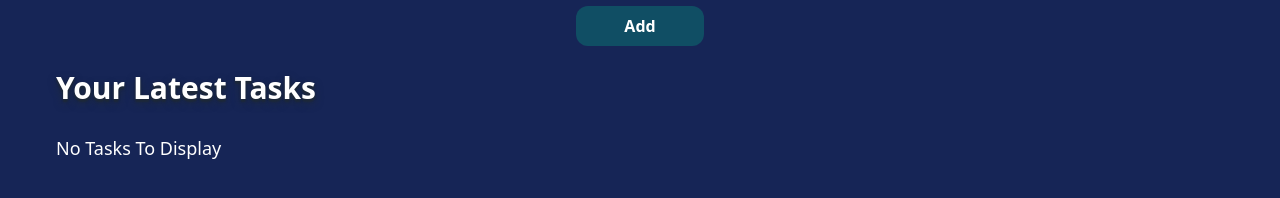
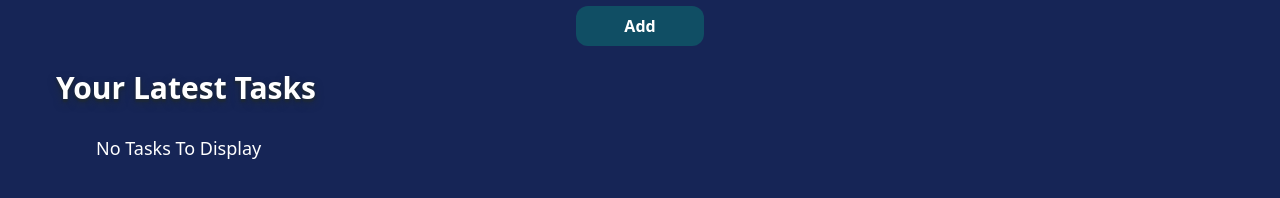
Before and after one commit to MuhammadAhmadCode/edu-zap, a React (Vite) app: page / in a window 1280 px wide. Shown: the part 424-622 px from the top of the page. Built offline with nearby package versions, Linux system fonts and the light colour scheme.

Commit message:
Implemented Task  Delete Functionality in Dashboard

```diff
--- /dev/null
+++ b/src/components/Dashboard/LatestTasks.jsx
@@ -0,0 +1,38 @@
+import { useContext } from "react"
+import { TaskContext } from "../../context/TaskContext"
+import { AiFillDelete } from 'react-icons/ai'
+
+
+const LatestTasks = () => {
+    const { tasks, setTasks } = useContext(TaskContext)
+
+    const TaskDelete = (id) => {
+        const c = confirm("Do you really want to delete the task?")
+        if (c) {
+            const newTasks = tasks.filter((task) => task.id !== id)
+            setTasks(newTasks)
+        }
+    }
+
+    return (
+        <div className='mt-6 ml-14 text-white'>
+
+            <h2 className='text-3xl font-semibold text-shadow-lg text-shadow-gray-800'>Your Latest Tasks</h2>
+
+            <div className='flex md:ml-10 flex-col gap-4 mt-7'>
+                {tasks.length == 0 && <div className='text-lg'>No Tasks To Display</div>}
+                {tasks.slice(0, 3).map((task) => {
+                    return (
+                        <div key={task.id} className='md:w-[60%] w-[90%] p-3 px-4 rounded-2xl bg-violet-900 flex justify-between'>
+                            <h2 className='text-xl'>{task.task}</h2>
+                            <button className='bg-blue-900 p-2 rounded-xl cursor-pointer' onClick={() => TaskDelete(task.id)}>{<AiFillDelete />}</button>
+                        </div>
+                    )
+                })}
+            </div>
+
+        </div>
+    )
+}
+
+export default LatestTasks
--- a/src/components/Tasks/TasksMapping.jsx
+++ b/src/components/Tasks/TasksMapping.jsx
@@ -4,20 +4,17 @@ import { AiFillDelete } from 'react-icons/ai';
 import { BiSave } from 'react-icons/bi';
 import { FaEdit } from 'react-icons/fa';
 import { GiCancel, GiThumbUp } from 'react-icons/gi';
-import TaskDelete from '../../Util/TaskDelete';
+
+
+
 
 
 const TasksMapping = () => {
+
   const [editingID, setEditingId] = useState(null)
   const [edit, setEdit] = useState("")
   const [showCompleted, setShowCompleted] = useState(true)
-
-
-
   const { tasks, setTasks } = useContext(TaskContext);
-
-
-
 
   const handleCheckBox = (e) => {
     let id = e.target.name
@@ -39,11 +36,20 @@ const TasksMapping = () => {
     setEditingId(id)
   }
 
+   const TaskDelete = (id) => {
+        const c = confirm("Do you really want to delete the task?")
+        if (c) {
+            const newTasks = tasks.filter((task) => task.id !== id)
+            setTasks(newTasks)
+        }
+    }
 
   const handleCancel = () => {
     setEdit("")
     setEditingId(null)
   }
+
+
 
   const handleSave = (id) => {
     setTasks(tasks.map((item) =>
@@ -59,7 +65,7 @@ const TasksMapping = () => {
     }
   }
 
-  const handleCompleteCheckbox = ()=>{
+  const handleCompleteCheckbox = () => {
     setShowCompleted(!showCompleted)
   }
 
@@ -67,14 +73,14 @@ const TasksMapping = () => {
     <div className='md:w-1/2 w-[90%] pb-8  flex gap-8 justify-self-center flex-col mt-9 '>
 
       <div className='ml-4 text-white flex gap-4'>
-        <input checked={showCompleted}  onChange={handleCompleteCheckbox} className='justify-self-start' type="checkbox" name="finished" id="" />
+        <input checked={showCompleted} onChange={handleCompleteCheckbox} className='justify-self-start' type="checkbox" name="finished" id="" />
         <label className='text-md font-semibold' htmlFor="fiished">Show Completed</label>
       </div>
 
       {tasks.length === 0 && <div className='text-center text-white text-xl'>No Tasks To show</div>}
 
       {tasks.map((task) => {
-        return (showCompleted || !task.completed) &&  (
+        return (showCompleted || !task.completed) && (
           <div key={task.id} className='bg-[#2c2c64] task flex items-center flex-wrap gap-3 md:flex-nowrap justify-between p-3  rounded-2xl text-white'>
 
             <div className='flex gap-3 justify-center items-center'>
--- a/src/pages/Dashboard.jsx
+++ b/src/pages/Dashboard.jsx
@@ -2,18 +2,26 @@ import React, { useContext } from 'react'
 import { TaskContext } from '../context/TaskContext'
 import TaskCard from '../components/Dashboard/TaskCard'
 import TaskAddition from '../components/Tasks/TaskAddition'
-import { AiFillDelete } from 'react-icons/ai'
-import TaskDelete from '../Util/TaskDelete'
+import LatestTasks from '../components/Dashboard/LatestTasks'
+
+
 
 
 const Dashboard = () => {
-  const { tasks } = useContext(TaskContext)
+  const { tasks, setTasks } = useContext(TaskContext)
 
   const totalTasks = tasks.length
   const CompletedTasks = tasks.filter((task) => task.completed).length
   const pendingTasks = totalTasks - CompletedTasks
 
-  console.log(tasks);
+  const TaskDelete = (id) => {
+    const c = confirm("Do you really want to delete the task?")
+    if (c) {
+      const newTasks = tasks.filter((task) => task.id !== id)
+      setTasks(newTasks)
+    }
+  }
+
   return (
     <>
       <div className='mt-7 pb-6'>
@@ -24,27 +32,9 @@ const Dashboard = () => {
           <TaskCard value={pendingTasks} color={"bg-yellow-700"} title={"Pending Tasks"} />
         </div>
 
-        <div>
-          <TaskAddition title={"Add a quick Task"} style={"font-semibold text-2xl"} />
-        </div>
+        <TaskAddition title={"Add a quick Task"} style={"font-semibold text-2xl"} />
 
-        <div className='mt-6 ml-14 text-white'>
-
-          <h2 className='text-3xl font-semibold text-shadow-lg text-shadow-gray-800'>Your Latest Tasks</h2>
-
-          <div className='flex flex-col gap-4 mt-7'>
-            {tasks.length == 0 && <div className='text-lg'>No Tasks To Display</div>}
-            {tasks.slice(0, 3).map((task) => {
-              return (
-                <div key={task.id} className='w-[60%] p-3 px-4 rounded-2xl bg-violet-900 flex justify-between'>
-                  <h2 className='text-xl'>{task.task}</h2>
-                  <button className='bg-blue-900 p-2 rounded-xl cursor-pointer' onClick={() => TaskDelete(task.id)}>{<AiFillDelete />}</button>
-                </div>
-              )
-            })}
-          </div>
-
-        </div>
+        <LatestTasks />
 
       </div>
     </>
```
Also changed, not shown: src/Util/TaskDelete.js (deleted, +0 -8 lines). Lines whose indentation alone changed are shown as unchanged.
